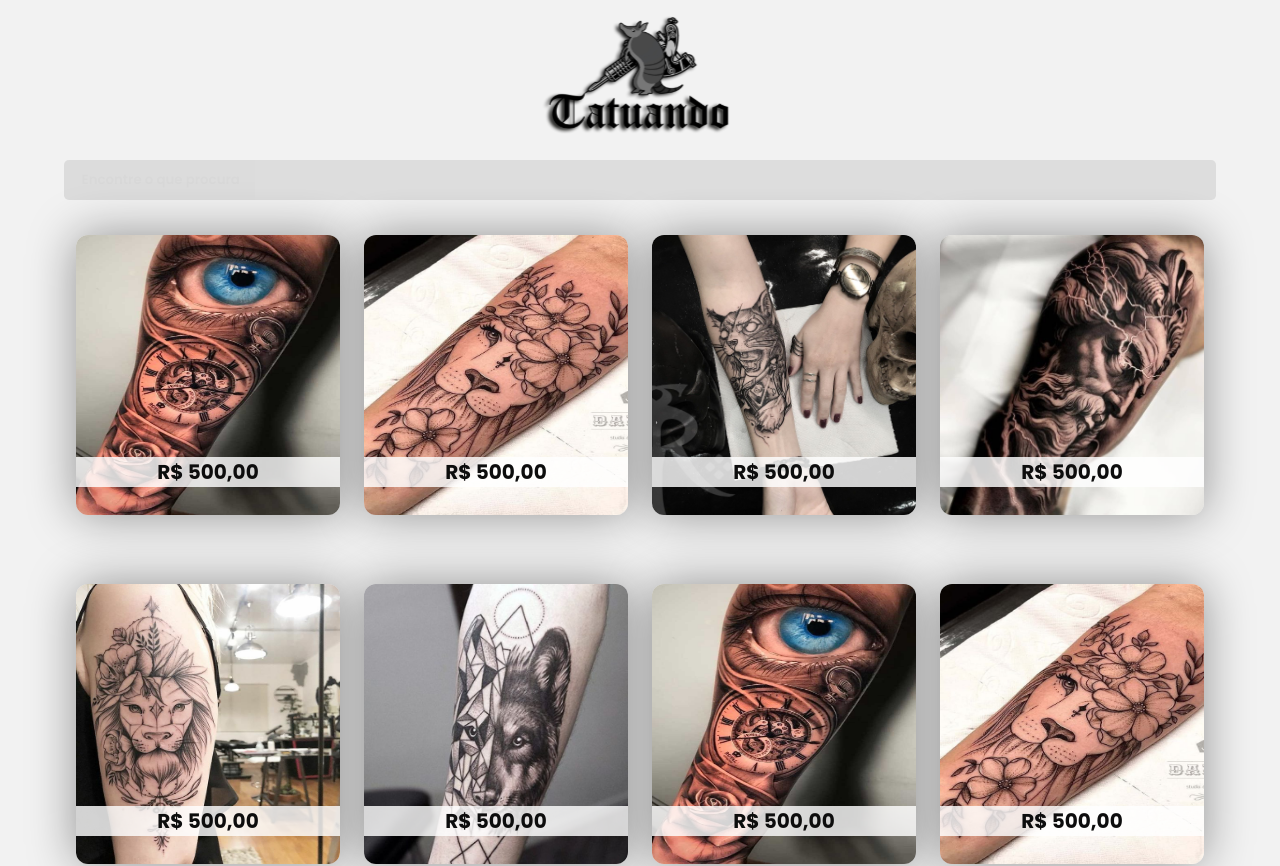
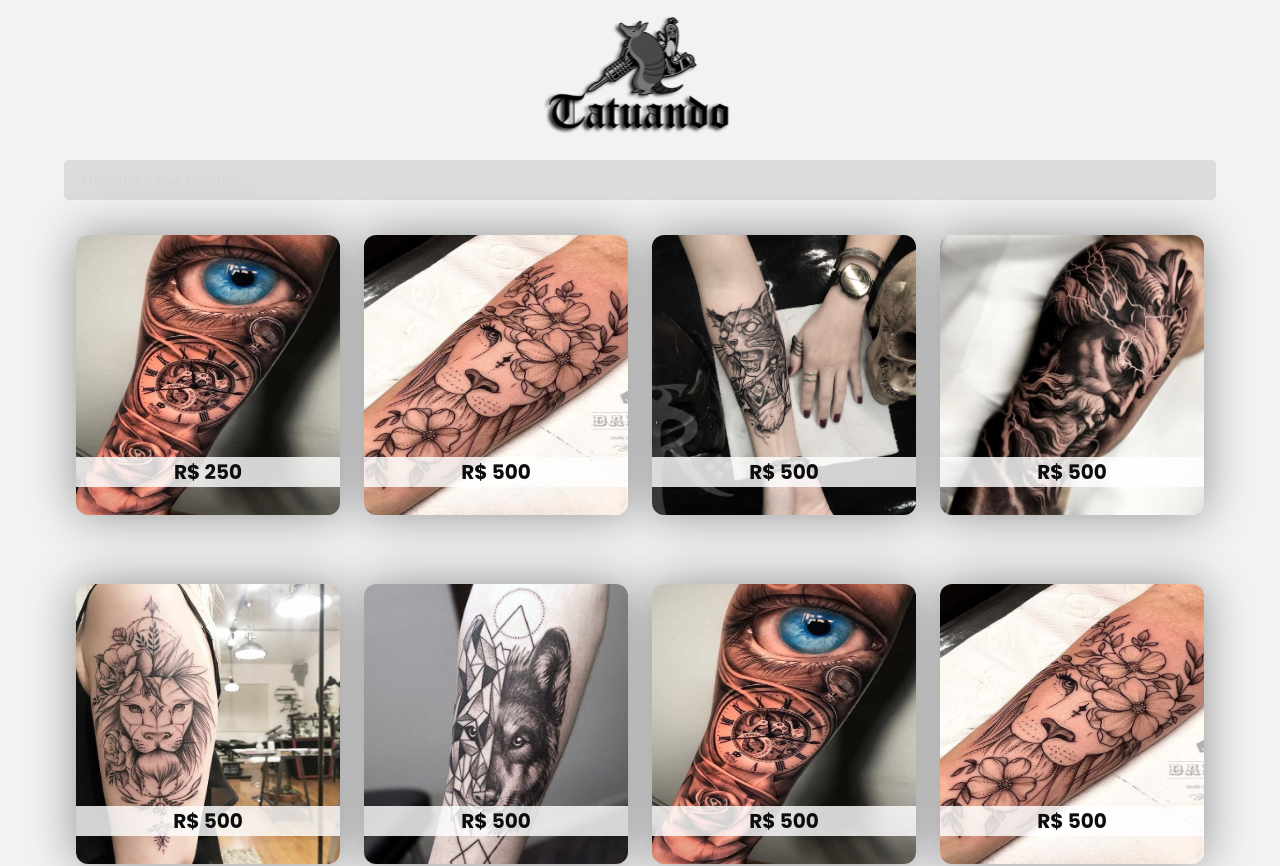
Before and after one commit to dsm-cefet-rj/trabalho2021-1-grupo-1-psw-2021-1, a React (Create React App) app in the folder frontend/: page / in a window 1280 px wide. Shown: the top 866 px of the page. Built offline with nearby package versions, Linux system fonts and the light colour scheme; data requests are answered from the project's data file.

Commit message:
EditTatto and NewTattoo working good

```diff
--- a/frontend/server.json
+++ b/frontend/server.json
@@ -43,9 +43,9 @@
         "tribal",
         "colorida"
       ],
-            "description": "essa tatuagem é maneira",
+      "description": "essa tatuagem é maneiraaaa",
       "image": "./exemplo1.jpg",
-            "preco": "R$ 500,00",
+      "preco": "250",
       "user_id": 1,
       "name": "A MAIS BRABA"
     },
@@ -57,7 +57,7 @@
       ],
       "description": "essa tatuagem é maneira",
       "image": "./exemplo2.jpg",
-            "preco": "R$ 500,00",
+      "preco": 500,
       "user_id": 2,
       "name": "A MAIS BRABA"
     },
@@ -69,7 +69,7 @@
       ],
       "description": "essa tatuagem é maneira",
       "image": "./exemplo3.jpg",
-            "preco": "R$ 500,00",
+      "preco": 500,
       "user_id": 3,
       "name": "A MAIS BRABA"
     },
@@ -81,7 +81,7 @@
       ],
       "description": "essa tatuagem é maneira",
       "image": "./exemplo4.jpg",
-            "preco": "R$ 500,00",
+      "preco": 500,
       "user_id": 4,
       "name": "A MAIS BRABA"
     },
@@ -93,7 +93,7 @@
       ],
       "description": "essa tatuagem é maneira",
       "image": "./exemplo5.jpg",
-            "preco": "R$ 500,00",
+      "preco": 500,
       "user_id": 5,
       "name": "A MAIS BRABA"
     },
@@ -105,7 +105,7 @@
       ],
       "description": "essa tatuagem é maneira",
       "image": "./exemplo6.jpg",
-            "preco": "R$ 500,00",
+      "preco": 500,
       "user_id": 6,
       "name": "A MAIS BRABA"
     },
@@ -117,7 +117,7 @@
       ],
       "description": "essa tatuagem é maneira",
       "image": "./exemplo1.jpg",
-            "preco": "R$ 500,00",
+      "preco": 500,
       "user_id": 1,
       "name": "A MAIS BRABA"
     },
@@ -129,7 +129,7 @@
       ],
       "description": "essa tatuagem é maneira",
       "image": "./exemplo2.jpg",
-            "preco": "R$ 500,00",
+      "preco": 500,
       "user_id": 2,
       "name": "A MAIS BRABA"
     },
@@ -141,7 +141,7 @@
       ],
       "description": "essa tatuagem é maneira",
       "image": "./exemplo3.jpg",
-            "preco": "R$ 500,00",
+      "preco": 500,
       "user_id": 3,
       "name": "A MAIS BRABA"
     },
@@ -153,7 +153,7 @@
       ],
       "description": "essa tatuagem é maneira",
       "image": "./exemplo4.jpg",
-            "preco": "R$ 500,00",
+      "preco": 500,
       "user_id": 4,
       "name": "A MAIS BRABA"
     },
@@ -165,7 +165,7 @@
       ],
       "description": "essa tatuagem é maneira",
       "image": "./exemplo5.jpg",
-            "preco": "R$ 500,00",
+      "preco": 500,
       "user_id": 5,
       "name": "A MAIS BRABA"
     },
@@ -177,7 +177,7 @@
       ],
       "description": "essa tatuagem é maneira",
       "image": "./exemplo6.jpg",
-            "preco": "R$ 500,00",
+      "preco": 500,
       "user_id": 6,
       "name": "A MAIS BRABA"
     },
@@ -189,7 +189,7 @@
       ],
       "description": "essa tatuagem é maneira",
       "image": "./exemplo1.jpg",
-            "preco": "R$ 500,00",
+      "preco": 500,
       "user_id": 1,
       "name": "A MAIS BRABA"
     },
@@ -201,7 +201,7 @@
       ],
       "description": "essa tatuagem é maneira",
       "image": "./exemplo2.jpg",
-            "preco": "R$ 500,00",
+      "preco": 500,
       "user_id": 2,
       "name": "A MAIS BRABA"
     },
@@ -213,7 +213,7 @@
       ],
       "description": "essa tatuagem é maneira",
       "image": "./exemplo3.jpg",
-            "preco": "R$ 500,00",
+      "preco": 500,
       "user_id": 3,
       "name": "A MAIS BRABA"
     },
@@ -225,7 +225,7 @@
       ],
       "description": "essa tatuagem é maneira",
       "image": "./exemplo4.jpg",
-            "preco": "R$ 500,00",
+      "preco": 500,
       "user_id": 4,
       "name": "A MAIS BRABA"
     },
@@ -237,7 +237,7 @@
       ],
       "description": "essa tatuagem é maneira",
       "image": "./exemplo5.jpg",
-            "preco": "R$ 500,00",
+      "preco": 500,
       "user_id": 5,
       "name": "A MAIS BRABA"
     },
@@ -249,7 +249,7 @@
       ],
       "description": "essa tatuagem é maneira",
       "image": "./exemplo6.jpg",
-            "preco": "R$ 500,00",
+      "preco": 500,
       "user_id": 6,
       "name": "A MAIS BRABA"
     },
@@ -261,7 +261,7 @@
       ],
       "description": "essa tatuagem é maneira",
       "image": "./exemplo1.jpg",
-            "preco": "R$ 500,00",
+      "preco": 500,
       "user_id": 1,
       "name": "A MAIS BRABA"
     },
@@ -273,7 +273,7 @@
       ],
       "description": "essa tatuagem é maneira",
       "image": "./exemplo2.jpg",
-            "preco": "R$ 500,00",
+      "preco": 500,
       "user_id": 2,
       "name": "A MAIS BRABA"
     },
@@ -285,7 +285,7 @@
       ],
       "description": "essa tatuagem é maneira",
       "image": "./exemplo3.jpg",
-            "preco": "R$ 500,00",
+      "preco": 500,
       "user_id": 3,
       "name": "A MAIS BRABA"
     },
@@ -297,7 +297,7 @@
       ],
       "description": "essa tatuagem é maneira",
       "image": "./exemplo4.jpg",
-            "preco": "R$ 500,00",
+      "preco": 500,
       "user_id": 4,
       "name": "A MAIS BRABA"
     },
@@ -309,9 +309,94 @@
       ],
       "description": "essa tatuagem é maneira",
       "image": "./exemplo5.jpg",
-            "preco": "R$ 500,00",
+      "preco": 500,
       "user_id": 5,
       "name": "A MAIS BRABA"
+    },
+    {
+      "tags": [],
+      "preco": "2",
+      "name": "",
+      "description": "asdasdasdasasdasd",
+      "imge": "",
+      "user_id": "1",
+      "id": 22
+    },
+    {
+      "tags": [],
+      "preco": "2",
+      "name": "",
+      "description": "asdasdasdasasdasd",
+      "imge": "",
+      "user_id": "1",
+      "id": 23
+    },
+    {
+      "tags": [],
+      "preco": "120",
+      "name": "AAAA",
+      "description": "1122223123",
+      "imge": "",
+      "user_id": "1",
+      "id": 24
+    },
+    {
+      "tags": "Old School",
+      "preco": "400",
+      "name": "",
+      "description": "aaaaaaaa",
+      "imge": "",
+      "user_id": "1",
+      "id": 25
+    },
+    {
+      "tags": [
+        "Geek"
+      ],
+      "preco": "100",
+      "name": "",
+      "description": "f´maoignaijsng",
+      "imge": "",
+      "user_id": "1",
+      "id": 26
+    },
+    {
+      "tags": 1,
+      "preco": "600",
+      "name": "",
+      "description": "btdchj ",
+      "imge": "",
+      "user_id": "1",
+      "id": 27
+    },
+    {
+      "tags": [
+        "Tribais",
+        "Colorido",
+        "Old School",
+        "Geek"
+      ],
+      "preco": "400",
+      "name": "",
+      "description": "111",
+      "imge": "",
+      "user_id": "1",
+      "id": 28
+    },
+    {
+      "tags": [
+        "Tribais",
+        "Colorido",
+        "Old School",
+        "Geek",
+        "New School"
+      ],
+      "preco": "600",
+      "name": "",
+      "description": "Tatuagem dando certo as tags ",
+      "imge": "",
+      "user_id": "1",
+      "id": 29
     }
   ]
 }
--- a/frontend/src/App.js
+++ b/frontend/src/App.js
@@ -24,7 +24,7 @@ function App() {
                 <Route path="/me/paymentId">
                     <Payment />
                 </Route>
-                <Route path="/me/newTattoo">
+                <Route path="/profile/:id_tatuador/newTattoo" component={SignupTattoo}>
                     <SignupTattoo />
                 </Route>
                 <Route path="/editTattoo/:id_tatuador/:id_tatuagem" component={EditTattoo}/>
--- a/frontend/src/components/Card/index.jsx
+++ b/frontend/src/components/Card/index.jsx
@@ -10,7 +10,7 @@ export default function Card(props) {
                 <a href={props.link}>
                     Feita por: @{props.login}
                 </a>
-                <p>{props.preco}</p>
+                <p>{"R$ " + props.preco.toString()}</p>
                 <button className="btn-salvar">Salvar</button>
             </div>
         </article>
--- a/frontend/src/pages/EditTattoo/index.jsx
+++ b/frontend/src/pages/EditTattoo/index.jsx
@@ -9,7 +9,12 @@ import "../../styles/EditTattoo.css";
 
 export default function EditTattoo() {
 
-    let [tattoo, setTattoo] = useState({ tags: [], preco: "", name: "" });
+    const inicialValues = { tags: [],
+                            preco: 0,
+                            name: "",
+                            description: "",
+                            imge: ""}
+    let [tattoo, setTattoo] = useState(inicialValues);
     const params = useParams();
 
     useEffect(async () => {
@@ -17,22 +22,47 @@ export default function EditTattoo() {
         setTattoo(data[0]);
     }, []);
 
+   function onChange(event) {
+       const {name,value,label} = event.target
+       if (name === "title"){
+        setTattoo({...tattoo, name:value})
+       }
+       else if (name === "image"){
+        setTattoo({...tattoo, image:value})
+       }
+       else if (name === "price"){
+        setTattoo({...tattoo, preco:value})
+       }
+       else if (name === "description"){
+        setTattoo({...tattoo, description:value})
+       }
+    };
+
+    function onSubmit(event){
+        event.preventDefault();
+        api.put(`/tattoos/${params.id_tatuagem}`,tattoo);
+    }
+
+    function addTag(event){
+
+    }
+
 
     return (
         <main>
             <form action="#" method="POST" id="form-container">
                 <div className="title">
-                    <input type="text"/>
+                    <input type="text" name="title" value={tattoo.name} onChange={onChange}/>
                 </div>
 
                 <div className="input-container image">
-                    <img src={tattoo.image} alt="Imagem da arte da nova tatuagem" />
-                    <input type="file" />
+                    <img src={tattoo.image} alt="Imagem da arte da nova tatuagem" onChange={onChange} />
+                    <input type="file" name="image" />
                 </div>
 
                 <div className="input-container description">
                     <label for="description" className="form-content">Descrição:</label>
-                    <div className="content-textarea"> <textarea name="description">{tattoo.description}</textarea></div>
+                    <div className="content-textarea"> <textarea name="description" onChange={onChange} value={tattoo.description}></textarea></div>
                 </div>
 
                 <div className="input-container tag">
@@ -40,25 +70,23 @@ export default function EditTattoo() {
                     <div id="tag-labels">
                         {
                             tattoo.tags.map(tag => {
-                                return <span> <label>{tag}</label><input type="checkbox" value="on"/></span>
+                                return <span> <label>{tag}</label><input type="checkbox" value="on" onChange={onChange}/></span>
                             })
                         }
-                        <button>Adicionar outro</button>
+                        <button type="button" onClick={addTag()}>Adicionar outro</button>
                     </div>
                 </div>
 
                 <div className="input-container price">
                     <label for="price">R$</label>
-                    <input type="number" placeholder={tattoo.preco.substring(3)} />
+                    <input type="number" name="price" value={tattoo.preco} onChange={onChange} />
                 </div>
 
                 <div id="button-container">
-                    <button type="text">
-                        <Link to={"profile/" + tattoo.user_id}>VOLTAR</Link>
+                    <button type="submit">
+                        <Link to={"/profile/" + tattoo.user_id}>VOLTAR</Link>
                     </button>
-                    <button type="text" className="submit">
-                        <Link to={"profile/" + tattoo.user_id}>SALVAR</Link>
-                    </button>
+                    <button type="submit" className="submit" onClick={onSubmit}><Link to={"/profile/" + tattoo.user_id}>SALVAR</Link></button>
                 </div>
 
             </form>
--- a/frontend/src/pages/PaymentConfirm/index.jsx
+++ b/frontend/src/pages/PaymentConfirm/index.jsx
@@ -1,4 +1,5 @@
 import "../../styles/PaymentConfirm.css";
+
 
 export default function PaymentConfirm() {
     return (
--- a/frontend/src/pages/SignupTattoo/index.jsx
+++ b/frontend/src/pages/SignupTattoo/index.jsx
@@ -1,21 +1,64 @@
 import "../../styles/SignupTattoo.css";
+import { useEffect, useState } from 'react';
+import { useParams, Link } from 'react-router-dom';
+
+import { api } from '../../services/api';
 
 export default function SignUpTattoo() {
+    const params = useParams();
+    const inicialValues = {
+        tags: [],
+        preco: 0,
+        name: "",
+        description: "",
+        imge: "",
+        user_id:params.id_tatuador
+    }
+    let [tattoo, setTattoo] = useState(inicialValues);
+    useEffect(async () => {
+    }, []);
+
+    function onChange(event) {
+        const {name, value, type} = event.target
+        const label = event.target.parentNode.childNodes[0].textContent;
+        if (name === "title") {
+            setTattoo({ ...tattoo, name: value })
+        }
+        else if (name === "image") {
+            setTattoo({ ...tattoo, image: value })
+        }
+        else if (name === "price") {
+            setTattoo({ ...tattoo, preco: value })
+        }
+        else if (name === "description") {
+            setTattoo({ ...tattoo, description: value })
+        }
+        else if (type === "checkbox"){
+            tattoo.tags.push(label)
+            setTattoo({ ...tattoo, tags: tattoo.tags})
+        }
+    };
+
+    function onSubmit(event) {
+        event.preventDefault();
+        api.post(`/tattoos/`, tattoo);
+    }
+
     return (
         <main>
             <form action="#" method="POST" id="form-container">
                 <div class="title">
-                    <input type="text" placeholder="Nome Tatuagem" />
+                    <input type="text" name="title" placeholder="Nome Tatuagem" onChange={onChange}/>
                 </div>
 
                 <div class="input-container image">
                     <img src="#" alt="Imagem da arte da nova tatuagem" />
-                    <input type="file" />
+                    <input type="file" name="image" onChange={onChange}/>
                 </div>
 
                 <div class="input-container description">
                     <label for="description" class="form-content">Descrição:</label>
-                   <div class="content-textarea"> <textarea name="description" placeholder="Descrição da tatuagem"></textarea> </div>
+                    <div class="content-textarea"> <textarea name="description" placeholder="Descrição da tatuagem" onChange={onChange}></textarea> </div>
                 </div>
 
                 <div class="input-container tag">
@@ -23,23 +66,23 @@ export default function SignUpTattoo() {
                     <div id="tag-labels">
                         <span>
                             <label>Tribais</label>
-                            <input type="checkbox" />
+                            <input type="checkbox" name="Tribais" onChange={onChange}/>
                         </span>
                         <span>
-                            <label>Tribais</label>
-                            <input type="checkbox" />
+                            <label>Colorido</label>
+                            <input type="checkbox" name="Colorido" onChange={onChange}/>
                         </span>
                         <span>
-                            <label>Tribais</label>
-                            <input type="checkbox" />
+                            <label>Old School</label>
+                            <input type="checkbox" name="Old School" onChange={onChange}/>
                         </span>
                         <span>
-                            <label>Tribais</label>
-                            <input type="checkbox" />
+                            <label>Geek</label>
+                            <input type="checkbox" name="Geek" onChange={onChange}/>
                         </span>
                         <span>
-                            <label>Tribais</label>
-                            <input type="checkbox" />
+                            <label>New School</label>
+                            <input type="checkbox" name="New School" onChange={onChange}/>
                         </span>
 
                         <button>Adicionar outro</button>
@@ -48,14 +91,14 @@ export default function SignUpTattoo() {
 
                 <div class="input-container price">
                     <label for="price">R$</label>
-                    <input type="number" />
+                    <input type="number" name="price" onChange={onChange}/>
                 </div>
 
                 <div id="button-container">
                     <button type="text">
                         <a href="Perfil_tatuador.html">VOLTAR</a>
                     </button>
-                    <button type="text" class="submit">
+                    <button type="submit" class="submit" onClick={onSubmit}>
                         <a href="Perfil_tatuador.html">CADASTRAR</a>
                     </button>
                 </div>
```
Lines whose indentation alone changed are shown as unchanged.
